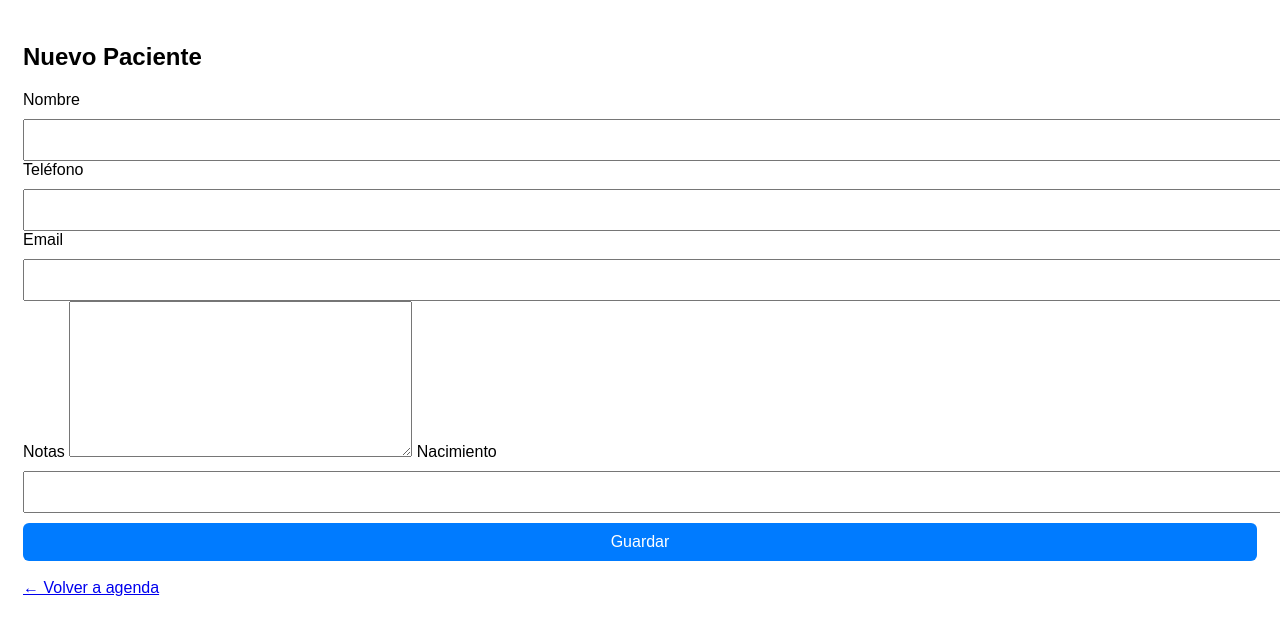
After one commit to felipooon/agenda-app, a Django app: page /pacientes/nuevo/ in a window 1280 px wide. The commit adds this page. Shown: the top 635 px of the page. Run offline with Django 5.2, Linux system fonts and the light colour scheme.

Commit message:
agregada vista nuevo paciente

```diff
--- a/config/urls.py
+++ b/config/urls.py
@@ -20,4 +20,5 @@ from django.urls import path, include
 urlpatterns = [
     path('admin/', admin.site.urls),
     path('', include('agenda.urls')),
+    path("pacientes/", include("pacientes.urls")),
 ]
--- /dev/null
+++ b/pacientes/forms.py
@@ -0,0 +1,7 @@
+from django import forms
+from .models import Paciente
+
+class PacienteForm(forms.ModelForm):
+    class Meta:
+        model = Paciente
+        fields = ["nombre", "telefono", "email","notas","nacimiento"]
--- /dev/null
+++ b/pacientes/urls.py
@@ -0,0 +1,6 @@
+from django.urls import path
+from . import views
+
+urlpatterns = [
+    path("nuevo/", views.crear_paciente, name="crear_paciente"),
+]
--- a/pacientes/views.py
+++ b/pacientes/views.py
@@ -1,3 +1,15 @@
-from django.shortcuts import render
+from django.shortcuts import render, redirect
+from .forms import PacienteForm
 
-# Create your views here.
+def crear_paciente(request):
+    if request.method == "POST":
+        form = PacienteForm(request.POST)
+
+        if form.is_valid():
+            form.save()
+            return redirect("agenda_hoy")
+
+    else:
+        form = PacienteForm()
+
+    return render(request, "pacientes/crear_paciente.html", {"form": form})
--- a/templates/agenda/agenda_hoy.html
+++ b/templates/agenda/agenda_hoy.html
@@ -18,6 +18,7 @@
 <div class="header">
     <h2>Agenda {{ hoy }}</h2>
     <a href="{% url 'agregar_reserva' %}">➕ Nueva</a>
+    <a href="{% url 'crear_paciente' %}">👤 Nuevo paciente</a>
 </div>
 
 {% if reservas %}
--- /dev/null
+++ b/templates/pacientes/crear_paciente.html
@@ -0,0 +1,56 @@
+<!DOCTYPE html>
+<html>
+<head>
+    <title>Nuevo Paciente</title>
+    <meta name="viewport" content="width=device-width, initial-scale=1">
+    <style>
+        body { font-family: Arial; padding: 15px; }
+        input, button {
+            width: 100%;
+            padding: 10px;
+            margin-top: 10px;
+            font-size: 16px;
+        }
+        button {
+            background: #007bff;
+            color: white;
+            border: none;
+            border-radius: 6px;
+        }
+        .errorlist {
+            color: red;
+        }
+    </style>
+</head>
+<body>
+
+<h2>Nuevo Paciente</h2>
+
+<form method="post">
+    {% csrf_token %}
+
+    {{ form.non_field_errors }}
+
+    <label>Nombre</label>
+    {{ form.nombre }}
+
+    <label>Teléfono</label>
+    {{ form.telefono }}
+
+    <label>Email</label>
+    {{ form.email }}
+
+    <label>Notas</label>
+    {{ form.notas }}
+
+    <label>Nacimiento</label>
+    {{ form.nacimiento }}
+
+    <button type="submit">Guardar</button>
+</form>
+
+<br>
+<a href="{% url 'agenda_hoy' %}">← Volver a agenda</a>
+
+</body>
+</html>
```
